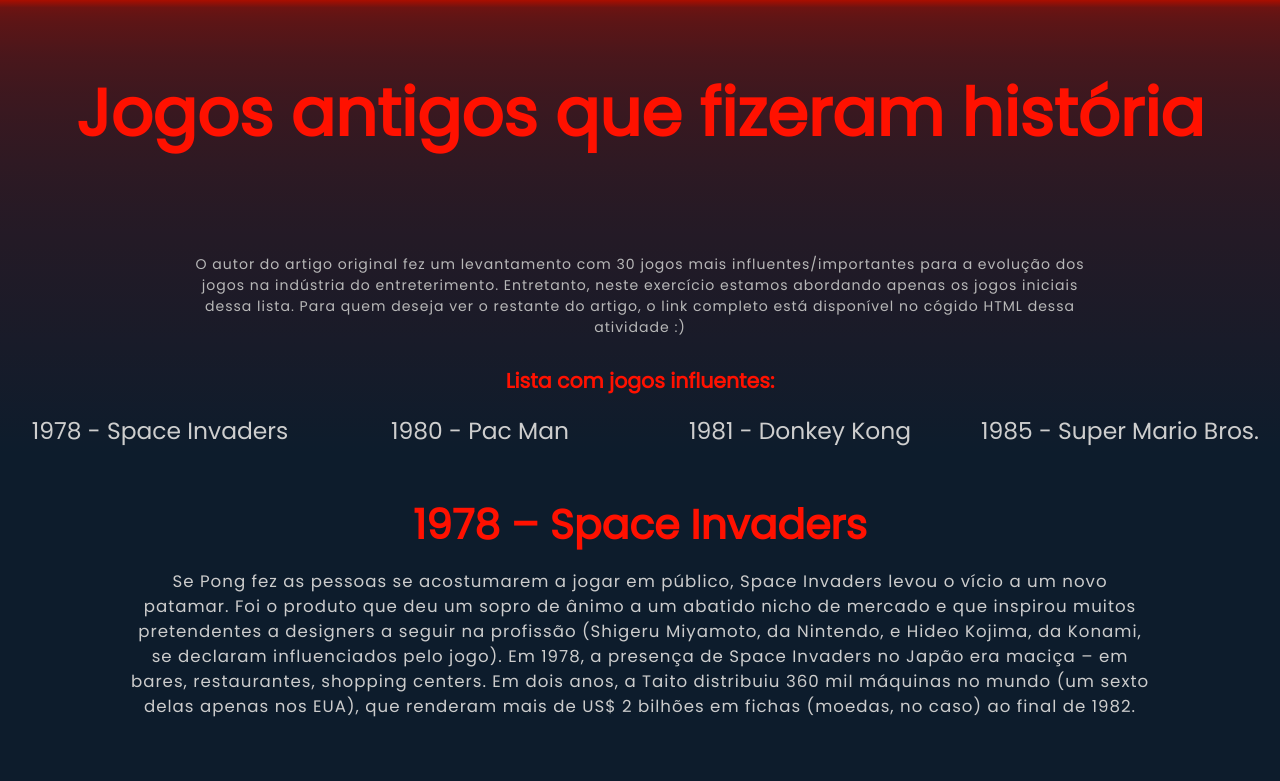
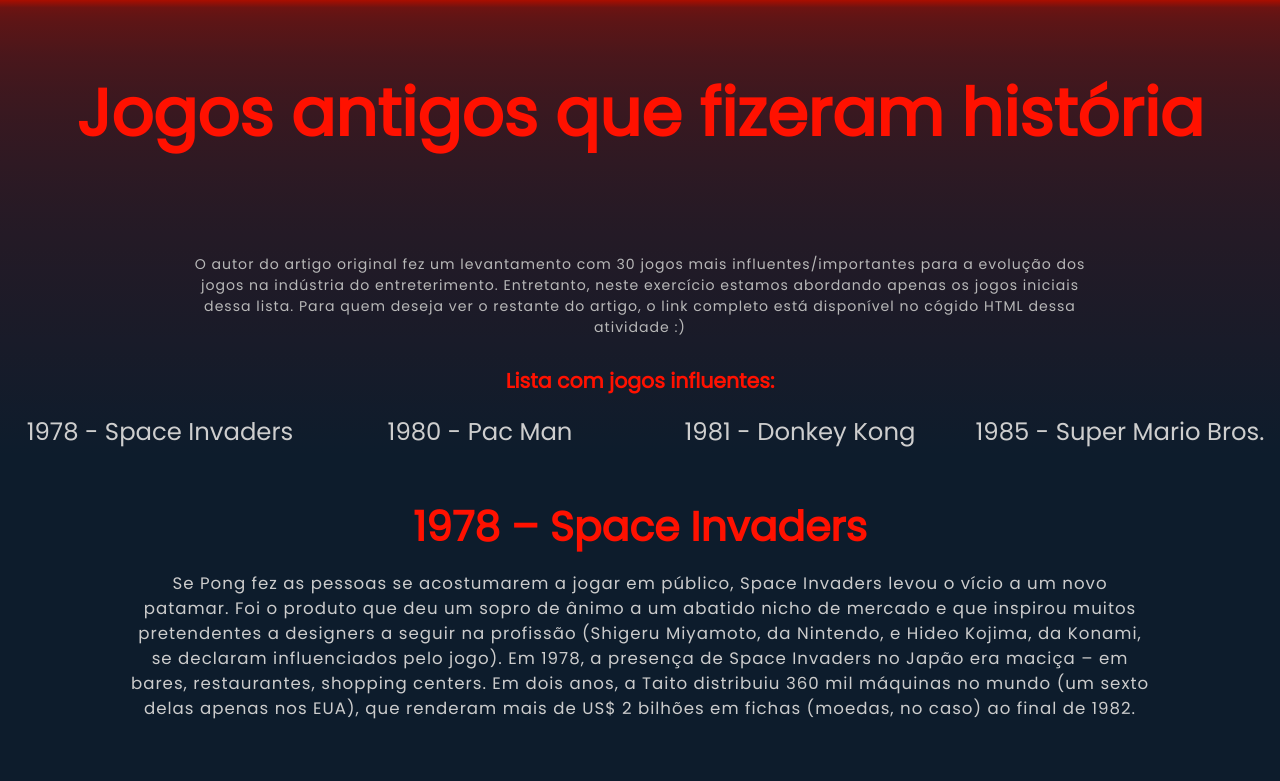
Before and after one commit to Joao-V-Dias/Jogos_Antigos, a plain HTML site: page index.html in a window 1280 px wide. Shown: the top 781 px of the page. Drawn offline with Linux system fonts and the light colour scheme.

Commit message:
Update estilo.css

```diff
--- a/estilo.css
+++ b/estilo.css
@@ -24,7 +24,7 @@ body {
 }
 
 h1 {
-    font-size: 5.124450951683748vw;
+    font-size: 5.12vw;
     padding: 5vw 0;
 }
 
@@ -36,7 +36,7 @@ ul {
 
 #intro-pag p,
 footer {
-    font-size: 1.0980966325036603vw;
+    font-size: 1.1vw;
     color: rgb(184, 184, 184);
     padding: 1vw;
 }
@@ -51,7 +51,7 @@ a {
     text-decoration: none;
     width: 24vw;
     height: auto;
-    font-size: 1.8301610541727673vw;
+    font-size: 1.9vw;
     color: rgb(206, 206, 206);
     border-bottom: 0.3vw solid transparent;
     padding: 3px;
```
